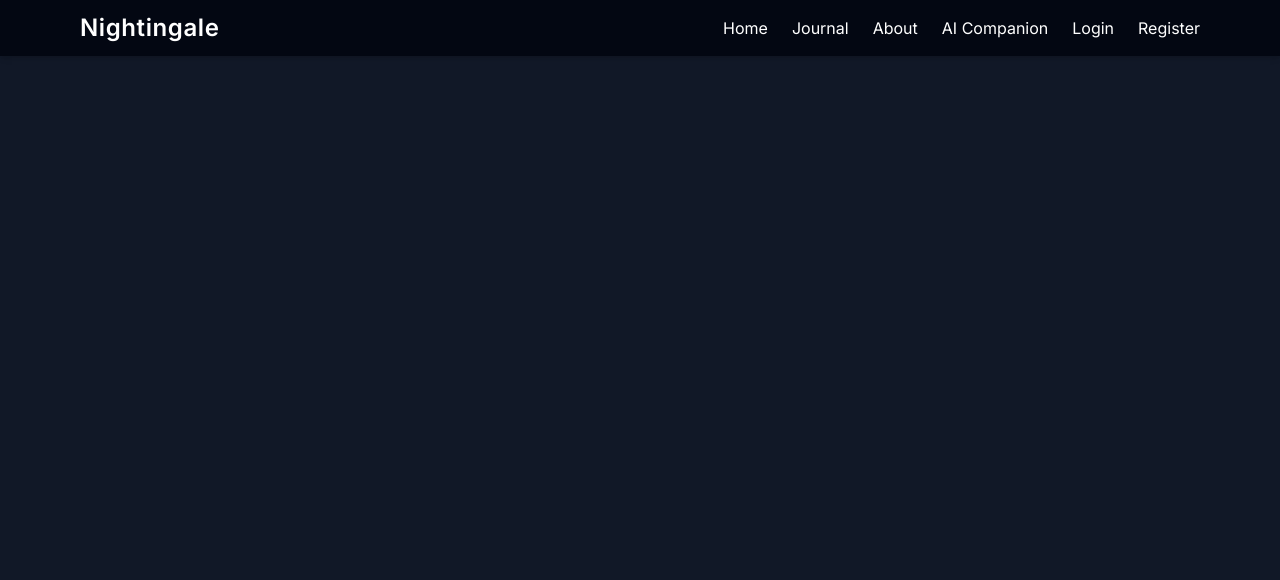
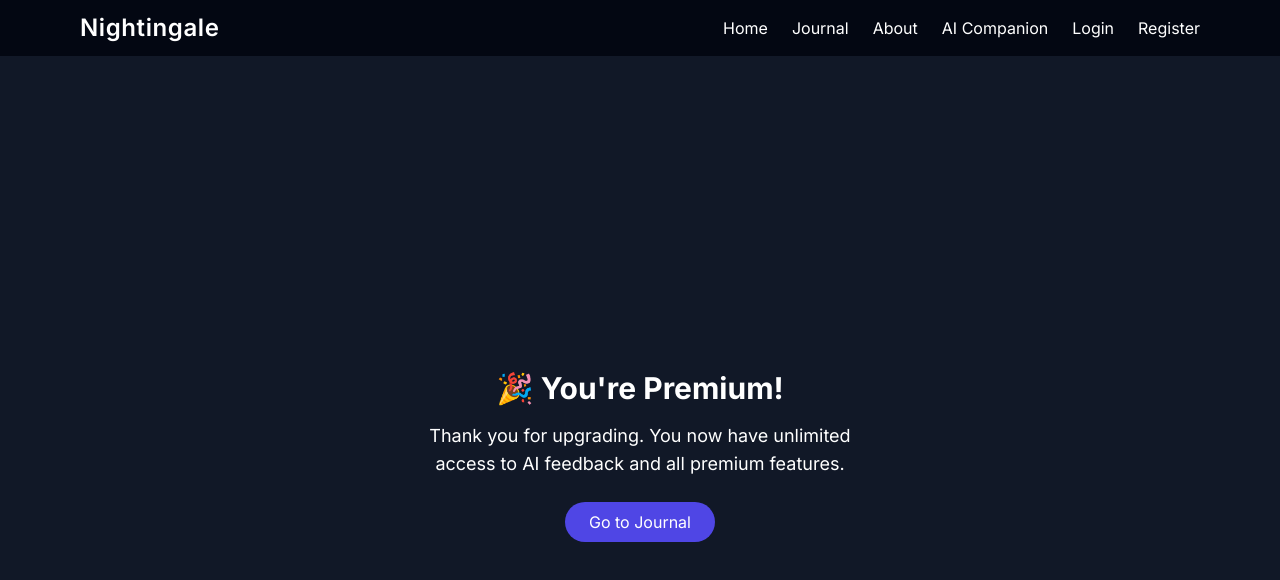
Before and after one commit to Cyberbot777/nightingale, a React (Vite) app in the folder frontend/: page /upgrade-success in a window 1280 px wide. Shown: the top 580 px of the page. Built offline with nearby package versions, Linux system fonts and the light colour scheme; no server answers.

Commit message:
Auto-upgrade users to premium via Square webhook

```diff
--- a/frontend/src/App.jsx
+++ b/frontend/src/App.jsx
@@ -1,26 +1,26 @@
 // src/App.jsx
-import { BrowserRouter as Router, Routes, Route } from 'react-router-dom';
-import Navbar from './components/Navbar';
-import Home from './pages/Home';
-import Journal from './pages/Journal';
-import Login from './pages/Login';
-import Register from './pages/Register';
-import About from './pages/About';
-import { useState, useEffect } from 'react';
-import ResetPassword from './pages/ResetPassword';
-import ForgotPassword from './pages/ForgotPassword';
-
+import { BrowserRouter as Router, Routes, Route } from "react-router-dom";
+import Navbar from "./components/Navbar";
+import Home from "./pages/Home";
+import Journal from "./pages/Journal";
+import Login from "./pages/Login";
+import Register from "./pages/Register";
+import About from "./pages/About";
+import { useState, useEffect } from "react";
+import ResetPassword from "./pages/ResetPassword";
+import ForgotPassword from "./pages/ForgotPassword";
+import UpgradeSuccess from "./pages/UpgradeSuccess";
 
 function App() {
-  const [token, setToken] = useState(localStorage.getItem('token') || '');
+  const [token, setToken] = useState(localStorage.getItem("token") || "");
 
   useEffect(() => {
     const handleStorageChange = () => {
-      setToken(localStorage.getItem('token') || '');
+      setToken(localStorage.getItem("token") || "");
     };
 
-    window.addEventListener('storage', handleStorageChange);
-    return () => window.removeEventListener('storage', handleStorageChange);
+    window.addEventListener("storage", handleStorageChange);
+    return () => window.removeEventListener("storage", handleStorageChange);
   }, []);
 
   return (
@@ -28,12 +28,16 @@ function App() {
       <Navbar token={token} setToken={setToken} />
       <Routes>
         <Route path="/" element={<Home />} />
-        <Route path="/journal" element={<Journal token={token} setToken={setToken} />} />
+        <Route
+          path="/journal"
+          element={<Journal token={token} setToken={setToken} />}
+        />
         <Route path="/login" element={<Login setToken={setToken} />} />
         <Route path="/register" element={<Register setToken={setToken} />} />
         <Route path="/reset-password" element={<ResetPassword />} />
         <Route path="/forgot-password" element={<ForgotPassword />} />
         <Route path="/about" element={<About />} />
+        <Route path="/upgrade-success" element={<UpgradeSuccess />} />
       </Routes>
     </Router>
   );
--- /dev/null
+++ b/frontend/src/pages/UpgradeSuccess.jsx
@@ -0,0 +1,22 @@
+import React from "react";
+import { useNavigate } from "react-router-dom";
+
+export default function UpgradeSuccess() {
+  const navigate = useNavigate();
+
+  return (
+    <div className="min-h-screen flex flex-col items-center justify-center bg-gray-900 text-white px-4">
+      <h1 className="text-3xl font-bold mb-4">🎉 You're Premium!</h1>
+      <p className="text-lg text-center max-w-md mb-6">
+        Thank you for upgrading. You now have unlimited access to AI feedback
+        and all premium features.
+      </p>
+      <button
+        onClick={() => navigate("/journal")}
+        className="bg-indigo-600 hover:bg-indigo-700 px-6 py-2 rounded-full font-medium transition duration-200"
+      >
+        Go to Journal
+      </button>
+    </div>
+  );
+}
```
Also changed, not shown: 1 other file (tests, documents, lock files or other folders).
